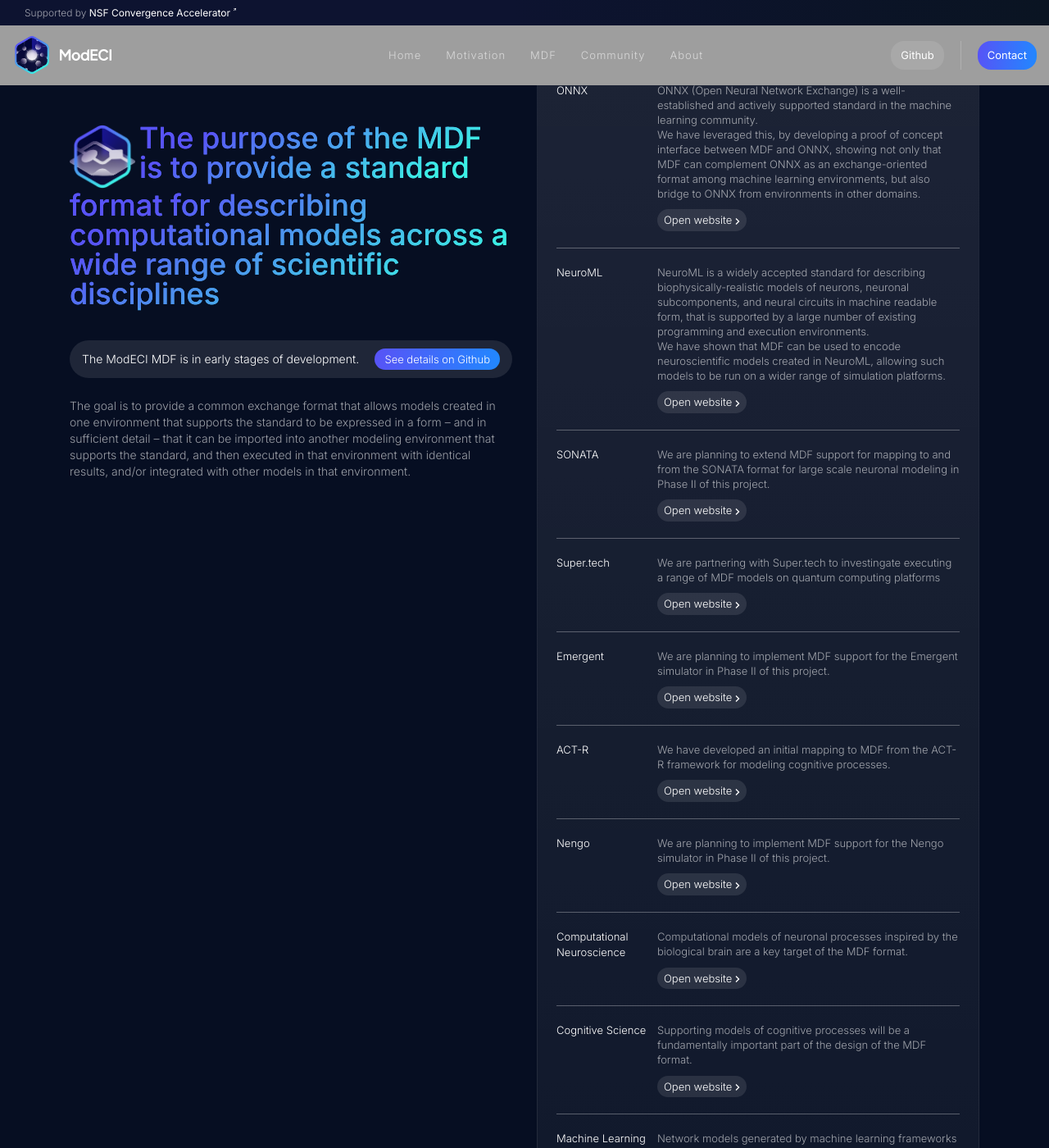
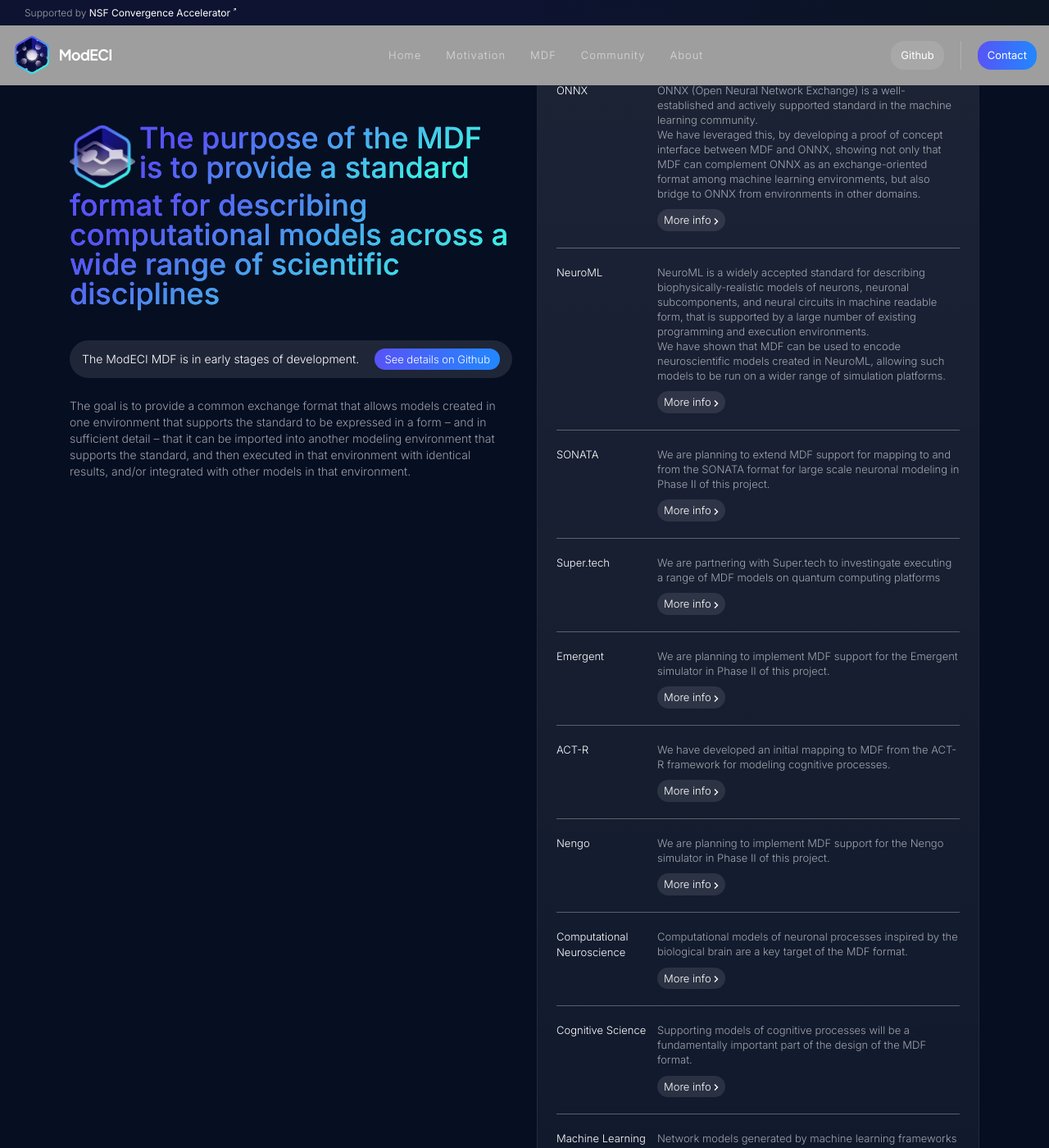
Before and after one commit to ModECI/Website, a Jekyll site: the page built from index.html, in a window 1280 px wide and 1400 px high, scrolled down 2822 px. Shown: the whole window at 82% size. Built offline with Jekyll 4.4.1, drawn with Linux system fonts in a browser that asks for light colours; some of the changed text lies outside the part shown.

Commit message:
Use "More info" rather than "Open website"

```diff
--- a/_elements/Tools.yml
+++ b/_elements/Tools.yml
@@ -15,7 +15,7 @@ options: [
     description: "We are planning to extend MDF support to TensorFlow in Phase II of this project."
   },
   {
-    url: "https://www.thevirtualbrain.org/tvb/zwei",
+    url: "https://www.thevirtualbrain.org",
     title: "The Virtual Brain",
     id: "thevirtualbrainLink",
     description: "We are planning to extend MDF support to The Virtual Brain simulator in Phase II of this project."
--- a/_includes/mdf.html
+++ b/_includes/mdf.html
@@ -37,7 +37,7 @@
                                         <div class="col-xs-12 col-md-9">
                                             <p>{{element.description}}</p>
                                             <a href="{{element.url}}" target="_blank" class="mdf-tabBtn">
-                                                Open website
+                                                More info
                                                 <img src="img/iconChevron_right.svg" alt="icon">
                                             </a>
                                         </div>
@@ -55,7 +55,7 @@
                                     <div class="col-xs-12 col-md-9">
                                         <p>{{element.description}}</p>
                                         <a href="{{element.url}}" target="_blank" class="mdf-tabBtn">
-                                            Open website
+                                            More info
                                             <img src="img/iconChevron_right.svg" alt="icon">
                                         </a>
                                     </div>
```
